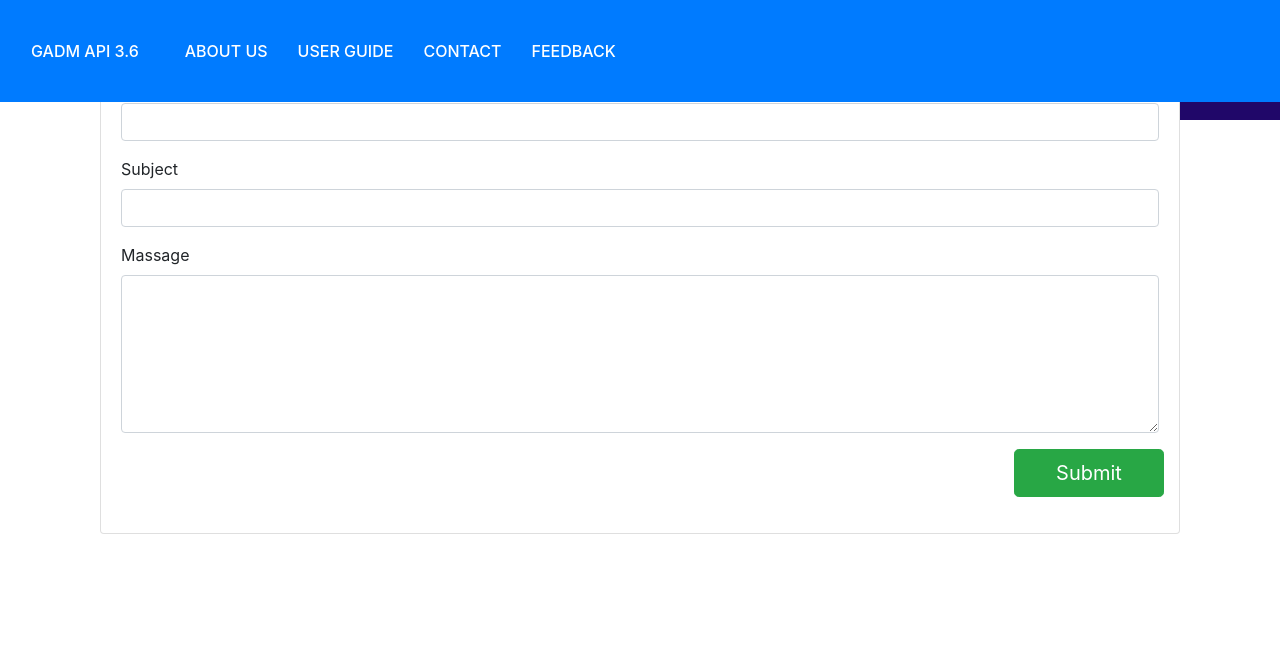
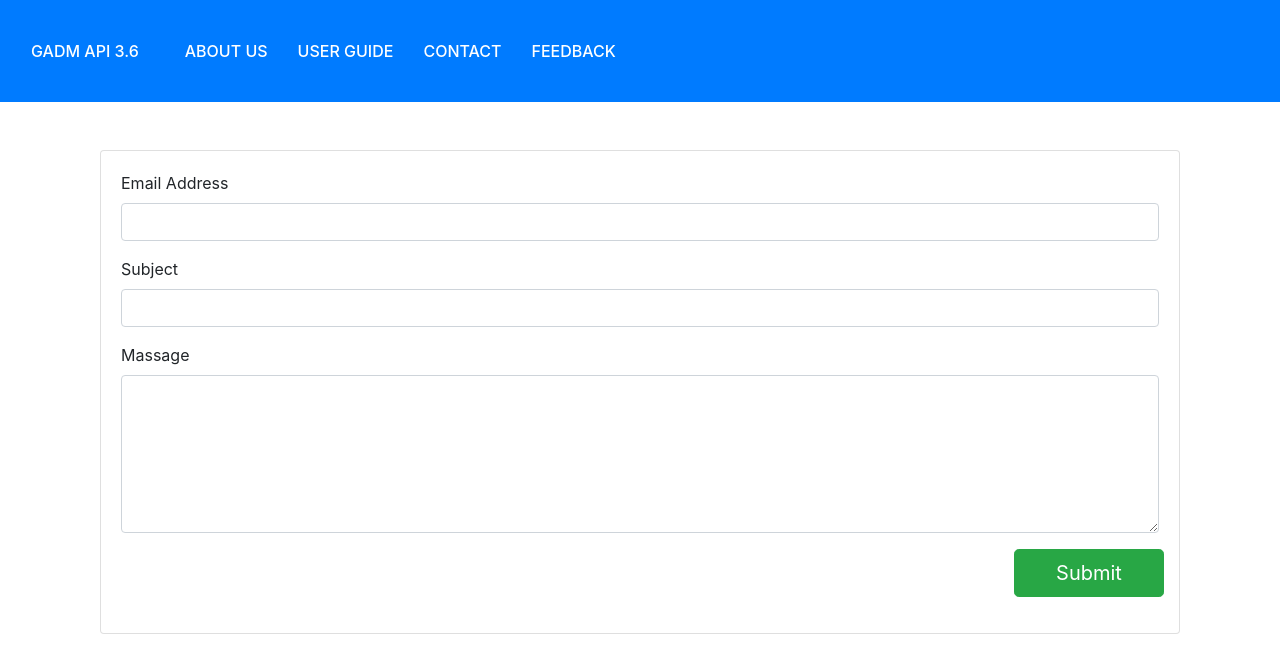
Before and after one commit to ajharulabedeen/gadm-api-frontend, an Angular app: page /feedback in a window 1280 px wide. Shown: the top 670 px of the page. Built offline with nearby package versions, Linux system fonts and the light colour scheme.

Commit message:
change app component html

```diff
--- a/src/app/app.component.html
+++ b/src/app/app.component.html
@@ -1,5 +1,5 @@
 <div class="col-sm-12">
-    <div class="header_information">
+
         <div class="menu-area">
             <div class="limit-box">
                 <nav class="main-menu navbar navbar-expand-sm bg-primary navbar-dark fixed-top">
@@ -17,7 +17,7 @@
             </div>
         </div>
 
-    </div>
+
 </div>
 
 <router-outlet></router-outlet>
--- a/src/app/home/feedback/feedback.component.html
+++ b/src/app/home/feedback/feedback.component.html
@@ -1,4 +1,4 @@
-<div class="card " style="margin-top:50px; margin-left:100px; margin-right:100px;">
+<div class="card " style="margin-top:150px; margin-left:100px; margin-right:100px;">
 
     <div class="card-body">
 
```
